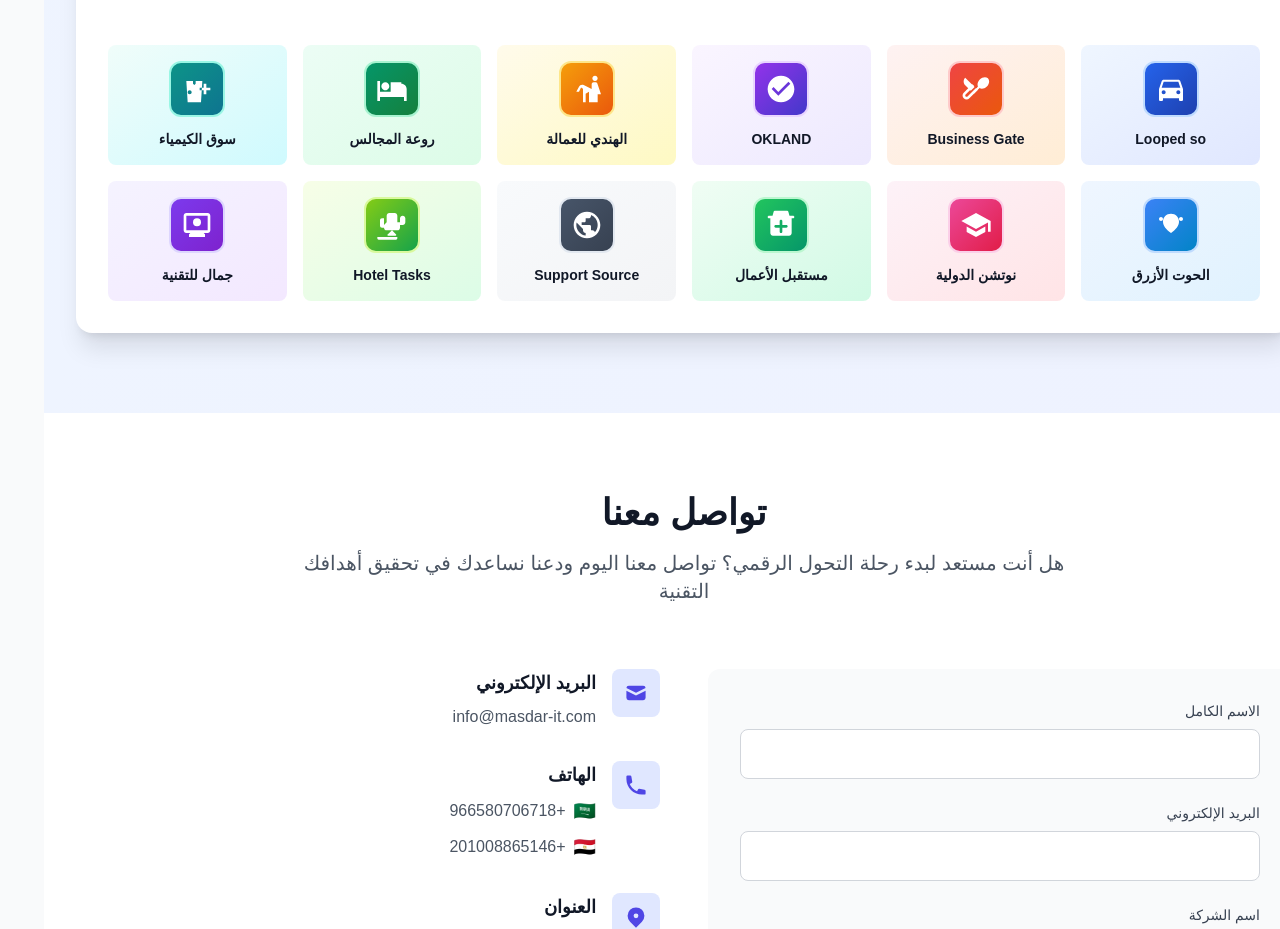
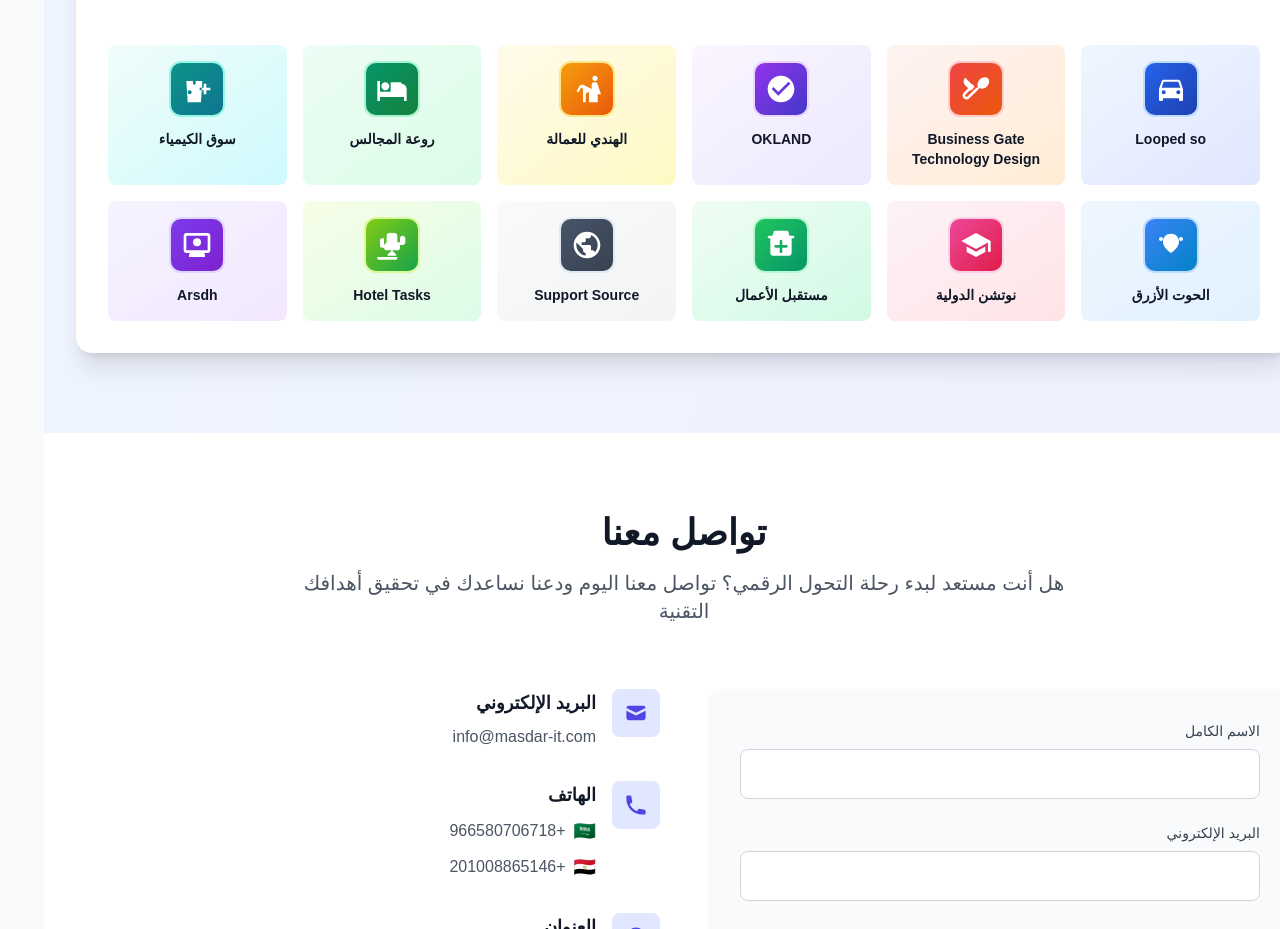
Before and after one commit to Ahmad43535/masdar-it, a plain HTML site: page index.html in a window 1280 px wide. Shown: the part 7785-8714 px from the top of the page. Drawn offline with nearby package versions, Linux system fonts and the light colour scheme.

Commit message:
Update index.html

```diff
--- a/index.html
+++ b/index.html
@@ -1266,7 +1266,7 @@
                         </div>
                         <h4
                             class="font-semibold text-sm text-gray-900 group-hover:text-red-700 transition-colors duration-300">
-                            Business Gate </h4>
+                            Business Gate Technology Design </h4>
                     </div>
 
                     <!-- OKLAND - شريك Odoo -->
@@ -1416,7 +1416,7 @@
                         </div>
                         <h4
                             class="font-semibold text-sm text-gray-900 group-hover:text-violet-700 transition-colors duration-300">
-                            جمال للتقنية</h4>
+                            Arsdh </h4>
                     </div>
                 </div>
             </div>
```
